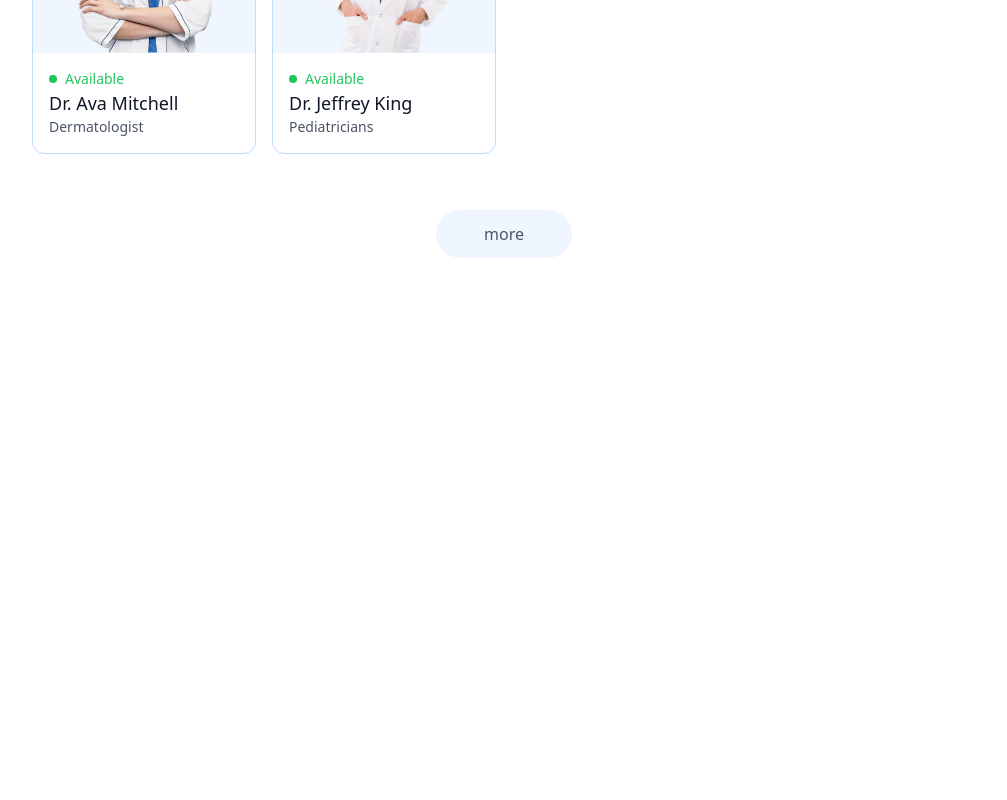
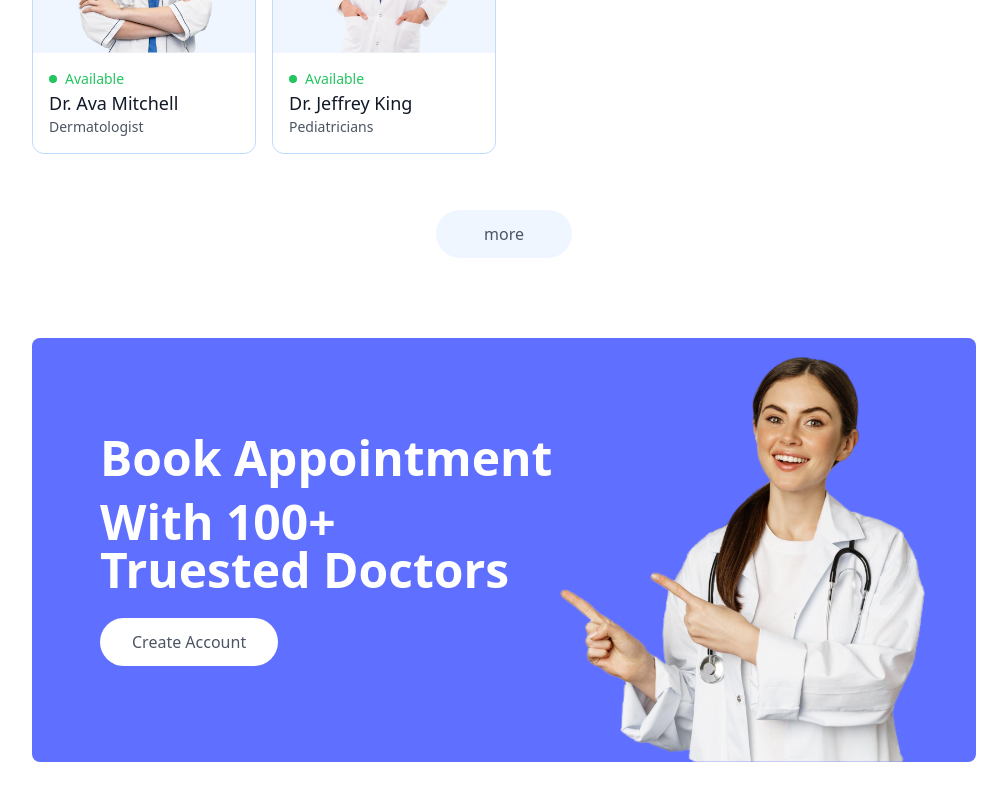
Before and after one commit to Shivam8299/Prescripto_app, a React (Vite) app: page / in a window 1280 px wide. Shown: the part 2137-2937 px from the top of the page, without its empty margins (136-1143 px from the left). Before the commit the page ends 2459 px from the top, so only its background shows below. Built offline with nearby package versions, Linux system fonts and the light colour scheme.

Commit message:
save commits

```diff
--- a/index.html
+++ b/index.html
@@ -1,10 +1,10 @@
 <!doctype html>
-<html lang="en">
+<html lang="en" class="scroll-smooth">
   <head>
     <meta charset="UTF-8" />
     <link rel="icon" type="image/svg+xml" href="/vite.svg" />
     <meta name="viewport" content="width=device-width, initial-scale=1.0" />
-    <title>HealthHive app </title>
+    <title> Prescripto app </title>
   </head>
   <body>
     <div id="root"></div>
--- /dev/null
+++ b/src/components/Banner.jsx
@@ -0,0 +1,29 @@
+import React from 'react'
+import { assets } from '../assets/assets_frontend/assets'
+import { useNavigate } from 'react-router-dom'
+
+function Banner() {
+
+    const navigate = useNavigate()
+  return (
+    <div className='flex bg-primary rounded-lg px-6 sm:px-10 md:px-14 lg:px-12 my-20 md:mx-10'>
+    {/* ---------------left----------- */}
+        <div className='flex-1 py-8 sm:py-10 md:py-16 lg:py-24 lg:pl-5'>
+            <div className='text-xl sm:text-2xl md:text-3xl lg:text-5xl font-semibold text-white '>
+                <p>Book Appointment</p>
+                <p className='mt-4'>With 100+ Truested Doctors</p>
+            </div>
+            <button onClick={()=>{navigate('/login');scrollTo(0,0)}} className='bg-white text-sm sm:text-base text-gray-600 px-8 py-3 rounded-full mt-6 hover:scale-105 transition-all '>Create Account</button>
+
+        </div>
+
+        {/* ---------------left----------- */}
+
+         <div className='hidden md:block md:w-1/2 lg:w-[370px] relative'>
+            <img className='w-full absolute bottom-0 right-0 max-w-md' src={assets.appointment_img} alt="" />
+        </div>
+    </div>
+  )
+}
+
+export default Banner
--- /dev/null
+++ b/src/components/Footer.jsx
@@ -0,0 +1,11 @@
+import React from 'react'
+
+function Footer() {
+  return (
+    <div>
+
+    </div>
+  )
+}
+
+export default Footer
--- a/src/components/TopDoctors.jsx
+++ b/src/components/TopDoctors.jsx
@@ -1,10 +1,13 @@
-import React from 'react'
-import { doctors } from '../assets/assets_frontend/assets'
+import React, { useContext } from 'react'
+// import { doctors } from '../assets/assets_frontend/assets'
 import { useNavigate } from 'react-router-dom'
+import App from '../App'
+import { AppContext } from '../context/AppContext'
 
 function TopDoctors() {
 
     const navigate = useNavigate()
+    const {doctors} = useContext(AppContext)
 
   return (
     <div className='flex flex-col items-center gap-4 my-16 text-gray-900 md:mx-10'>
@@ -16,7 +19,7 @@
             <img className='bg-blue-50' src={item.image} alt="" />
             <div className='p-4'>
                 <div className='flex items-center gap-2 text-sm text-center text-green-500'>
-                    <p className='w-2 h-2 bg-green-500 rounded-full'></p> <p>Available</p>
+                  <p className='w-2 h-2 bg-green-500 rounded-full'></p> <p>Available</p>
                 </div>
                 <p className='text-gray-900 text-lg font-medium'>{item.name}</p>
                 <p className='text-gray-600 text-sm' >{item.speciality}</p>
@@ -24,7 +27,7 @@
         </div>
        ))}
       </div>
-      <button className='px-12 py-3 rounded-full bg-blue-50 text-gray-600 mt-10'>more</button>
+      <button onClick={()=>{navigate('/doctors'); scrollTo(0,0)}} className='px-12 py-3 rounded-full bg-blue-50 text-gray-600 mt-10'>more</button>
     </div>
   )
 }
--- /dev/null
+++ b/src/context/AppContext.jsx
@@ -0,0 +1,18 @@
+import { createContext } from "react";
+import {doctors} from '../assets/assets_frontend/assets'
+
+export const AppContext = createContext()
+
+const AppContextProvider = (props)=>{
+
+    const value = {
+        doctors
+    }
+    return (
+        <AppContext.Provider value={value}>
+            {props.children}
+        </AppContext.Provider>
+    )
+}
+
+export default AppContextProvider
--- a/src/main.jsx
+++ b/src/main.jsx
@@ -4,9 +4,12 @@
 import App from './App.jsx'
 import Navbar from './components/Navbar.jsx'
 import {BrowserRouter} from 'react-router-dom'
+import AppContextProvider from './context/AppContext.jsx'
 
 createRoot(document.getElementById('root')).render(
   <BrowserRouter>
-    <App />
+  <AppContextProvider>
+    <App/>
+  </AppContextProvider>
   </BrowserRouter>,
 )
--- a/src/pages/Home.jsx
+++ b/src/pages/Home.jsx
@@ -2,6 +2,7 @@
 import Header from '../components/Header'
 import SpecialityMenu from '../components/SpecialityMenu'
 import TopDoctors from '../components/TopDoctors'
+import Banner from '../components/Banner'
 
 function Home() {
   return (
@@ -9,6 +10,7 @@
       <Header/>
       <SpecialityMenu/>
       <TopDoctors/>
+      <Banner/>
     </div>
   )
 }
```
